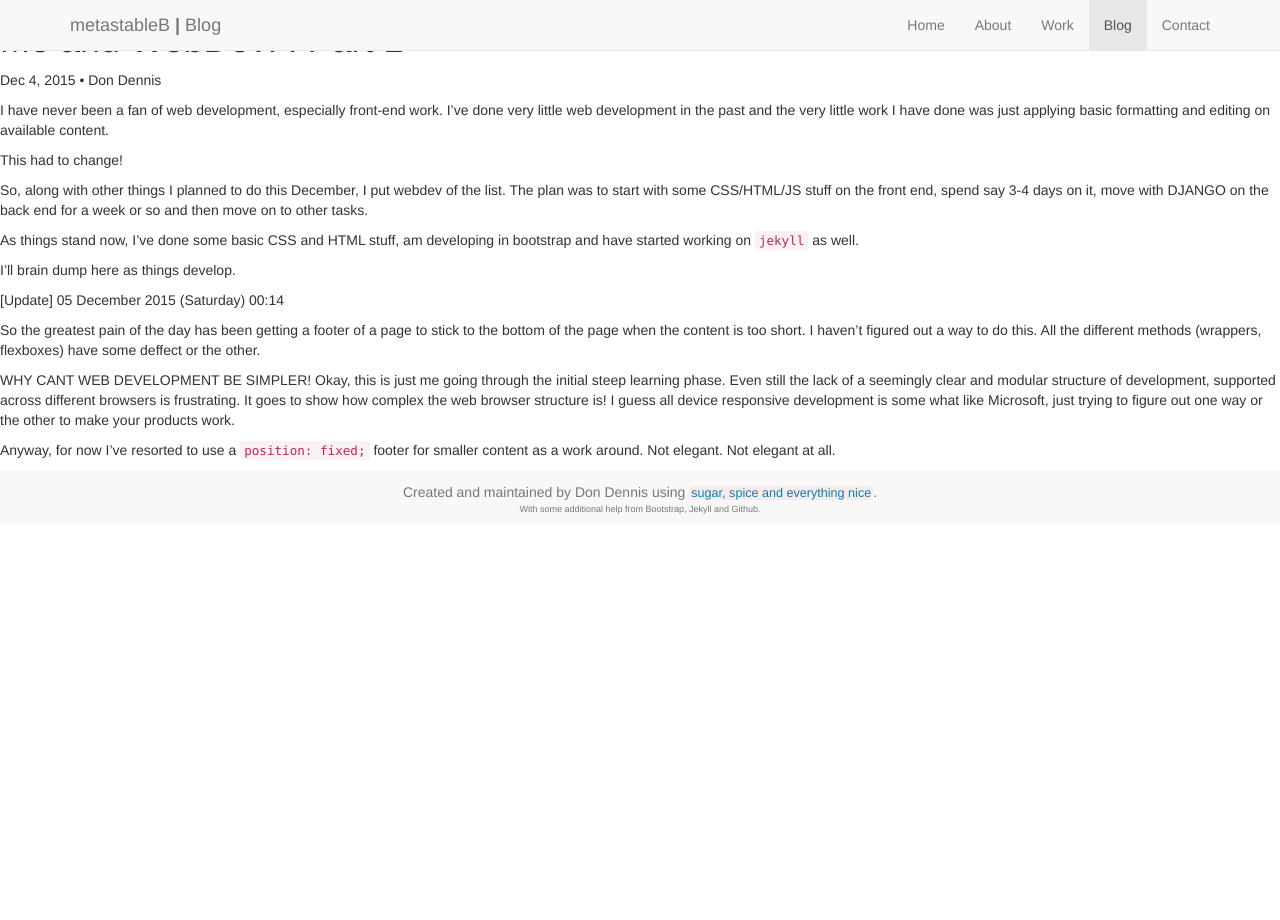
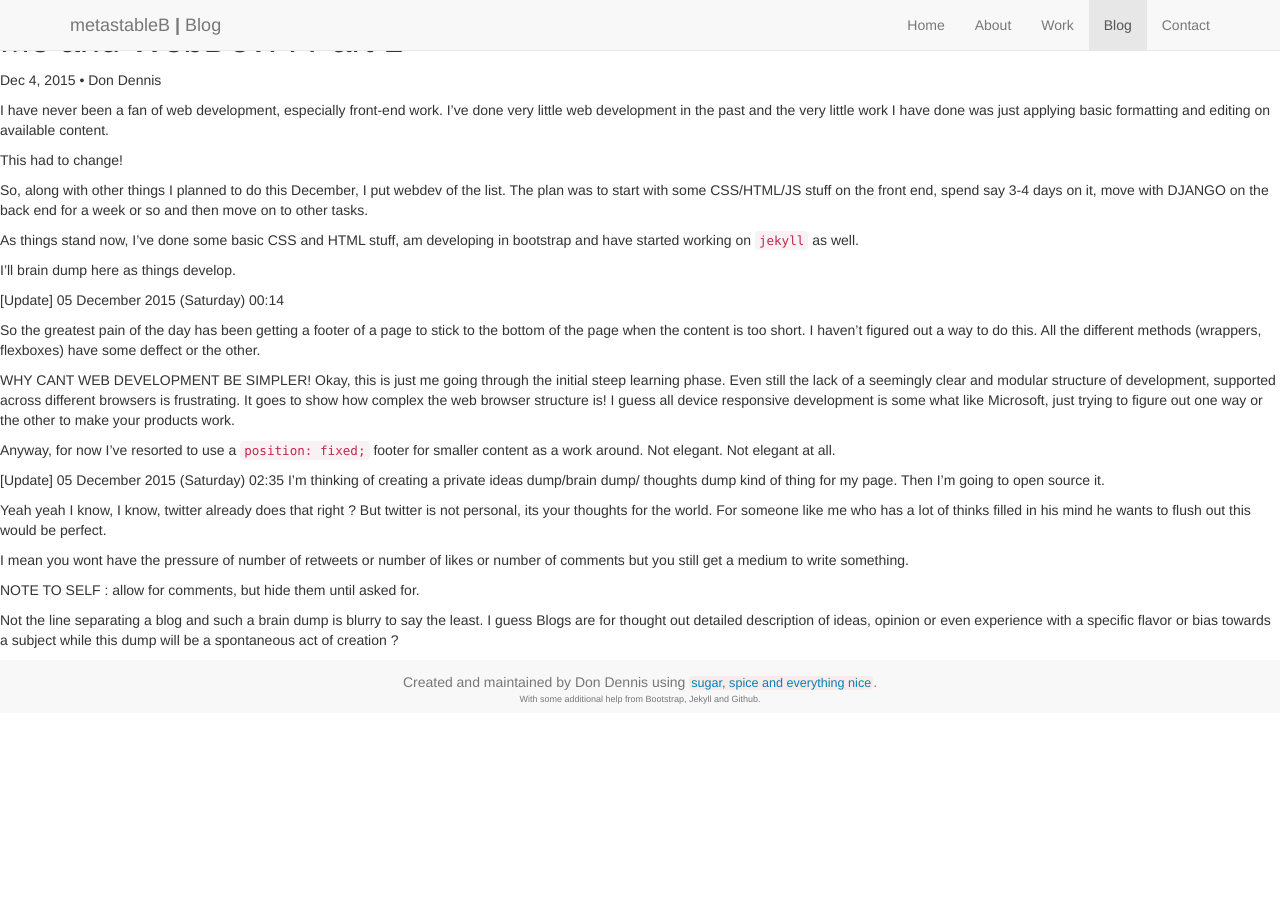
Before and after one commit to metastableB/metastableB.github.io, a Jekyll site: the page built from _posts/2015-12-05-me-and-web-dev.markdown, in a window 1280 px wide. Built offline with Jekyll 4.4.1, drawn with Linux system fonts in a browser that asks for light colours; nearby versions of some CDN libraries.

Commit message:
[content] braindump idea

```diff
--- a/_posts/2015-12-05-me-and-web-dev.markdown
+++ b/_posts/2015-12-05-me-and-web-dev.markdown
@@ -24,3 +24,15 @@ WHY CANT WEB DEVELOPMENT BE SIMPLER!
 Okay, this is just me going through the initial steep learning phase. Even still the lack of a seemingly clear and modular structure of development, supported across different browsers is frustrating. It goes to show how complex the web browser structure is! I guess all device responsive development is some what like Microsoft, just trying to figure out one way or the other to make your products work.
 
 Anyway, for now I've resorted to use a `position: fixed;` footer for smaller content as a work around. Not elegant. Not elegant at all.
+
+[Update] 05 December 2015 (Saturday) 02:35
+I'm thinking of creating a private ideas dump/brain dump/ thoughts dump kind of thing for my page. Then I'm going to open source it.
+
+Yeah yeah I know, I know, twitter already does that right ?
+But twitter is not personal, its your thoughts for the world. For someone like me who has a lot of thinks filled in his mind he wants to flush out this would be perfect.
+
+I mean you wont have the pressure of number of retweets or number of likes or number of comments but you still get a medium to write something.
+
+NOTE TO SELF : allow for comments, but hide them until asked for.
+
+Not the line separating a blog and such a brain dump is blurry to say the least. I guess Blogs are for thought out detailed description of ideas, opinion or even experience with a specific flavor or bias towards a subject while this dump will be a spontaneous act of creation ?
```
